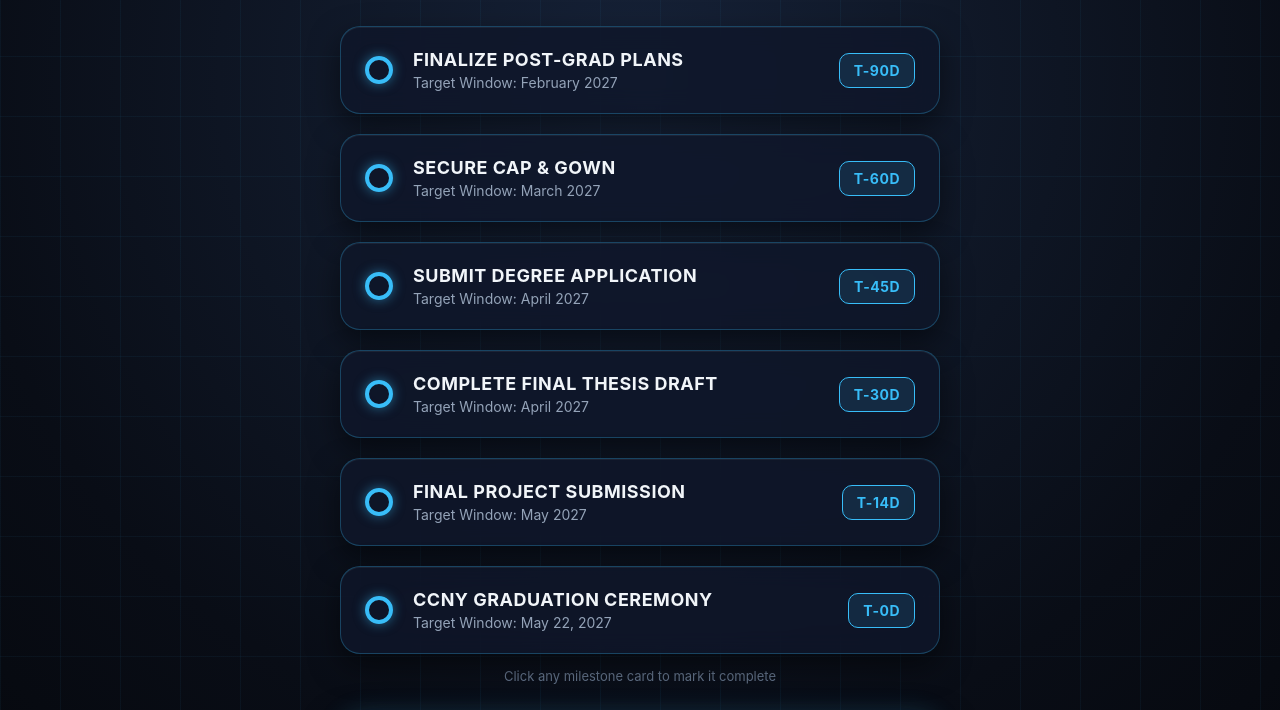
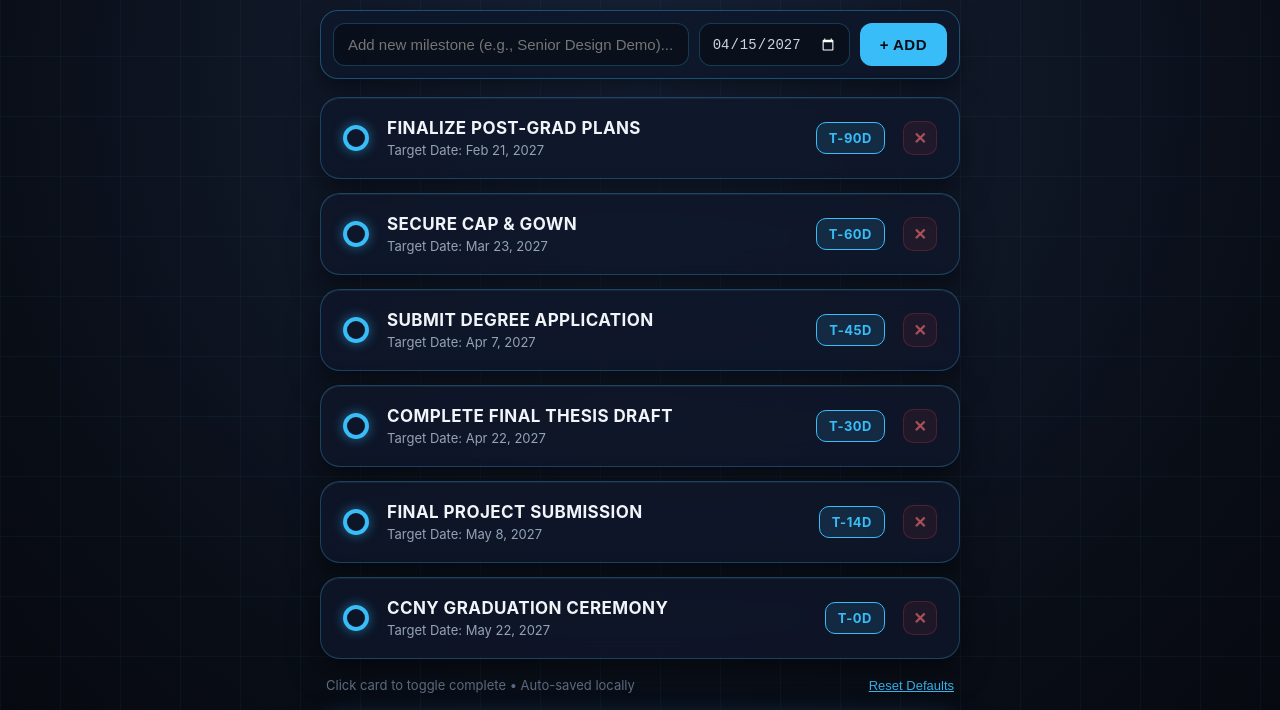
Before and after one commit to yuss93/graduation-deadline-tracker, a plain HTML site: page index.html in a window 1280 px wide. Shown: the part 124-834 px from the top of the page. Drawn offline with Linux system fonts and the light colour scheme.

Commit message:
Add dynamic add/delete task CRUD and localStorage persistence

```diff
--- a/index.html
+++ b/index.html
@@ -15,7 +15,7 @@
     flex-direction: column;
     align-items: center;
     justify-content: center;
-    padding: 60px 20px;
+    padding: 50px 20px;
     position: relative;
     overflow-x: hidden;
   }
@@ -36,16 +36,16 @@
     position: relative;
     z-index: 1;
     width: 100%;
-    max-width: 600px;
+    max-width: 640px;
     display: flex;
     flex-direction: column;
-    gap: 20px;
+    gap: 18px;
   }
 
   .header {
     border-left: 6px solid #38bdf8;
     padding-left: 20px;
-    margin-bottom: 10px;
+    margin-bottom: 6px;
   }
 
   .header h1 {
@@ -64,14 +64,79 @@
     letter-spacing: 0.5px;
   }
 
+  /* Add Task Control Bar */
+  .add-bar {
+    display: flex;
+    gap: 10px;
+    background: rgba(15, 23, 42, 0.85);
+    border: 1px solid rgba(56, 189, 248, 0.35);
+    padding: 12px;
+    border-radius: 18px;
+    box-shadow: 0 10px 25px rgba(0, 0, 0, 0.45);
+    backdrop-filter: blur(12px);
+  }
+
+  .add-bar input[type="text"] {
+    flex: 1;
+    background: rgba(9, 13, 22, 0.7);
+    border: 1px solid rgba(56, 189, 248, 0.25);
+    border-radius: 12px;
+    padding: 12px 14px;
+    color: #f8fafc;
+    font-size: 15px;
+    outline: none;
+    transition: border-color 0.2s ease, box-shadow 0.2s ease;
+  }
+
+  .add-bar input[type="text"]:focus {
+    border-color: #38bdf8;
+    box-shadow: 0 0 12px rgba(56, 189, 248, 0.3);
+  }
+
+  .add-bar input[type="date"] {
+    background: rgba(9, 13, 22, 0.7);
+    border: 1px solid rgba(56, 189, 248, 0.25);
+    border-radius: 12px;
+    padding: 10px 12px;
+    color: #cbd5e1;
+    font-size: 14px;
+    outline: none;
+    color-scheme: dark;
+  }
+
+  .add-bar button {
+    background: #38bdf8;
+    color: #090d16;
+    border: none;
+    border-radius: 12px;
+    padding: 12px 20px;
+    font-size: 15px;
+    font-weight: 800;
+    letter-spacing: 0.5px;
+    cursor: pointer;
+    transition: transform 0.2s ease, box-shadow 0.2s ease, background 0.2s ease;
+  }
+
+  .add-bar button:hover {
+    background: #7dd3fc;
+    transform: translateY(-2px);
+    box-shadow: 0 0 18px rgba(56, 189, 248, 0.65);
+  }
+
+  .milestone-list {
+    display: flex;
+    flex-direction: column;
+    gap: 14px;
+  }
+
   .card {
     background: rgba(15, 23, 42, 0.82);
     border: 1px solid rgba(56, 189, 248, 0.28);
     border-radius: 20px;
-    padding: 22px 24px;
+    padding: 20px 22px;
     display: flex;
     align-items: center;
-    gap: 20px;
+    gap: 18px;
     box-shadow: 0 12px 30px rgba(0, 0, 0, 0.5), inset 0 1px 0 rgba(255, 255, 255, 0.06);
     backdrop-filter: blur(12px);
     cursor: pointer;
@@ -82,7 +147,7 @@
   }
 
   .card:hover {
-    transform: translateY(-4px) scale(1.01);
+    transform: translateY(-3px) scale(1.008);
     background: rgba(22, 34, 58, 0.92);
     border-color: #38bdf8;
     box-shadow: 0 18px 36px rgba(0, 0, 0, 0.65),
@@ -93,12 +158,6 @@
   .card:hover .status-ring {
     transform: scale(1.12);
     box-shadow: 0 0 18px rgba(56, 189, 248, 0.85);
-  }
-
-  .card:hover .badge {
-    background: #38bdf8;
-    color: #090d16;
-    box-shadow: 0 0 14px rgba(56, 189, 248, 0.6);
   }
 
   .card.completed {
@@ -113,13 +172,13 @@
   }
 
   .status-ring {
-    width: 28px;
-    height: 28px;
+    width: 26px;
+    height: 26px;
     border-radius: 50%;
     border: 4px solid #38bdf8;
     box-shadow: 0 0 12px rgba(56, 189, 248, 0.5);
     flex-shrink: 0;
-    transition: transform 0.25s ease, box-shadow 0.25s ease, background 0.25s ease, border-color 0.25s ease;
+    transition: all 0.25s ease;
   }
 
   .card.completed .status-ring {
@@ -133,32 +192,20 @@
     color: #94a3b8;
   }
 
-  .card.completed .badge {
-    border-color: #22c55e;
-    color: #22c55e;
-    background: rgba(34, 197, 94, 0.12);
-  }
-
-  .card.completed:hover .badge {
-    background: #22c55e;
-    color: #090d16;
-    box-shadow: 0 0 14px rgba(34, 197, 94, 0.6);
-  }
-
   .card-content {
     flex: 1;
   }
 
   .card-title {
-    font-size: 18px;
+    font-size: 17px;
     font-weight: 700;
     color: #f1f5f9;
-    letter-spacing: 0.5px;
+    letter-spacing: 0.4px;
     transition: color 0.25s ease;
   }
 
   .card-sub {
-    font-size: 14px;
+    font-size: 13px;
     color: #94a3b8;
     margin-top: 4px;
   }
@@ -167,22 +214,55 @@
     background: rgba(56, 189, 248, 0.12);
     border: 1px solid #38bdf8;
     color: #38bdf8;
-    font-size: 14px;
+    font-size: 13px;
     font-weight: 700;
-    padding: 8px 14px;
+    padding: 7px 12px;
     border-radius: 10px;
     letter-spacing: 0.5px;
+    white-space: nowrap;
     transition: all 0.25s ease;
+  }
+
+  .card.completed .badge {
+    border-color: #22c55e;
+    color: #22c55e;
+    background: rgba(34, 197, 94, 0.12);
+  }
+
+  .delete-btn {
+    background: rgba(239, 68, 68, 0.12);
+    border: 1px solid rgba(239, 68, 68, 0.35);
+    color: #f87171;
+    width: 34px;
+    height: 34px;
+    border-radius: 10px;
+    font-size: 16px;
+    font-weight: 700;
+    display: flex;
+    align-items: center;
+    justify-content: center;
+    cursor: pointer;
+    opacity: 0.65;
+    transition: all 0.2s ease;
+  }
+
+  .delete-btn:hover {
+    opacity: 1;
+    background: #ef4444;
+    color: #fff;
+    border-color: #ef4444;
+    box-shadow: 0 0 14px rgba(239, 68, 68, 0.6);
+    transform: scale(1.08);
   }
 
   .countdown-box {
     background: linear-gradient(135deg, rgba(15, 23, 42, 0.92), rgba(30, 41, 59, 0.88));
     border: 2px solid #38bdf8;
     border-radius: 24px;
-    padding: 32px;
+    padding: 30px;
     text-align: center;
     box-shadow: 0 16px 40px rgba(0, 0, 0, 0.7), 0 0 25px rgba(56, 189, 248, 0.25);
-    margin-top: 10px;
+    margin-top: 6px;
     transition: transform 0.3s ease, box-shadow 0.3s ease;
   }
 
@@ -201,18 +281,33 @@
   }
 
   .countdown-target {
-    font-size: 15px;
+    font-size: 14px;
     color: #cbd5e1;
     margin-top: 8px;
     letter-spacing: 1px;
     font-weight: 600;
   }
 
-  .hint {
-    text-align: center;
+  .footer-bar {
+    display: flex;
+    justify-content: space-between;
+    align-items: center;
     font-size: 13px;
     color: #64748b;
-    margin-top: -6px;
+    padding: 0 6px;
+  }
+
+  .reset-link {
+    color: #38bdf8;
+    cursor: pointer;
+    text-decoration: underline;
+    background: none;
+    border: none;
+    font-size: 13px;
+  }
+
+  @media (max-width: 560px) {
+    .add-bar { flex-direction: column; }
   }
 </style>
 </head>
@@ -223,61 +318,18 @@
       <p>CCNY B.E. COMPUTER ENGINEERING • CLASS OF 2027</p>
     </div>
 
-    <div class="card" onclick="toggleMilestone(this)">
-      <div class="status-ring"></div>
-      <div class="card-content">
-        <div class="card-title">FINALIZE POST-GRAD PLANS</div>
-        <div class="card-sub">Target Window: February 2027</div>
-      </div>
-      <div class="badge" data-default="T-90D">T-90D</div>
+    <form class="add-bar" onsubmit="addTask(event)">
+      <input type="text" id="taskInput" placeholder="Add new milestone (e.g., Senior Design Demo)..." required>
+      <input type="date" id="dateInput" value="2027-04-15" required>
+      <button type="submit">+ ADD</button>
+    </form>
+
+    <div class="milestone-list" id="milestoneList"></div>
+
+    <div class="footer-bar">
+      <span>Click card to toggle complete • Auto-saved locally</span>
+      <button class="reset-link" onclick="resetDefaults()">Reset Defaults</button>
     </div>
-
-    <div class="card" onclick="toggleMilestone(this)">
-      <div class="status-ring"></div>
-      <div class="card-content">
-        <div class="card-title">SECURE CAP & GOWN</div>
-        <div class="card-sub">Target Window: March 2027</div>
-      </div>
-      <div class="badge" data-default="T-60D">T-60D</div>
-    </div>
-
-    <div class="card" onclick="toggleMilestone(this)">
-      <div class="status-ring"></div>
-      <div class="card-content">
-        <div class="card-title">SUBMIT DEGREE APPLICATION</div>
-        <div class="card-sub">Target Window: April 2027</div>
-      </div>
-      <div class="badge" data-default="T-45D">T-45D</div>
-    </div>
-
-    <div class="card" onclick="toggleMilestone(this)">
-      <div class="status-ring"></div>
-      <div class="card-content">
-        <div class="card-title">COMPLETE FINAL THESIS DRAFT</div>
-        <div class="card-sub">Target Window: April 2027</div>
-      </div>
-      <div class="badge" data-default="T-30D">T-30D</div>
-    </div>
-
-    <div class="card" onclick="toggleMilestone(this)">
-      <div class="status-ring"></div>
-      <div class="card-content">
-        <div class="card-title">FINAL PROJECT SUBMISSION</div>
-        <div class="card-sub">Target Window: May 2027</div>
-      </div>
-      <div class="badge" data-default="T-14D">T-14D</div>
-    </div>
-
-    <div class="card" onclick="toggleMilestone(this)">
-      <div class="status-ring"></div>
-      <div class="card-content">
-        <div class="card-title">CCNY GRADUATION CEREMONY</div>
-        <div class="card-sub">Target Window: May 22, 2027</div>
-      </div>
-      <div class="badge" data-default="T-0D">T-0D</div>
-    </div>
-
-    <div class="hint">Click any milestone card to mark it complete</div>
 
     <div class="countdown-box">
       <div class="countdown-number" id="timer">LOADING...</div>
@@ -286,16 +338,102 @@
   </div>
 
   <script>
-    function toggleMilestone(card) {
-      card.classList.toggle("completed");
-      const badge = card.querySelector(".badge");
-      badge.textContent = card.classList.contains("completed") ? "DONE ✓" : badge.dataset.default;
+    const GRAD_DATE = new Date("2027-05-22T09:00:00");
+    const STORAGE_KEY = "ccny_grad_milestones_v1";
+
+    const DEFAULT_TASKS = [
+      { id: 1, title: "FINALIZE POST-GRAD PLANS", date: "2027-02-21", completed: false },
+      { id: 2, title: "SECURE CAP & GOWN", date: "2027-03-23", completed: false },
+      { id: 3, title: "SUBMIT DEGREE APPLICATION", date: "2027-04-07", completed: false },
+      { id: 4, title: "COMPLETE FINAL THESIS DRAFT", date: "2027-04-22", completed: false },
+      { id: 5, title: "FINAL PROJECT SUBMISSION", date: "2027-05-08", completed: false },
+      { id: 6, title: "CCNY GRADUATION CEREMONY", date: "2027-05-22", completed: false }
+    ];
+
+    let tasks = JSON.parse(localStorage.getItem(STORAGE_KEY)) || DEFAULT_TASKS;
+
+    function saveTasks() {
+      localStorage.setItem(STORAGE_KEY, JSON.stringify(tasks));
     }
 
-    const target = new Date("2027-05-22T09:00:00").getTime();
+    function calculateTMinus(dateStr) {
+      const taskDate = new Date(dateStr + "T09:00:00");
+      const diffDays = Math.max(Math.round((GRAD_DATE - taskDate) / (1000 * 60 * 60 * 24)), 0);
+      return `T-${diffDays}D`;
+    }
+
+    function formatDisplayDate(dateStr) {
+      const d = new Date(dateStr + "T09:00:00");
+      return d.toLocaleDateString("en-US", { month: "short", day: "numeric", year: "numeric" });
+    }
+
+    function renderTasks() {
+      const list = document.getElementById("milestoneList");
+      list.innerHTML = "";
+
+      tasks.forEach(task => {
+        const card = document.createElement("div");
+        card.className = `card ${task.completed ? "completed" : ""}`;
+        card.onclick = () => toggleTask(task.id);
+
+        const badgeLabel = task.completed ? "DONE ✓" : calculateTMinus(task.date);
+
+        card.innerHTML = `
+          <div class="status-ring"></div>
+          <div class="card-content">
+            <div class="card-title">${task.title}</div>
+            <div class="card-sub">Target Date: ${formatDisplayDate(task.date)}</div>
+          </div>
+          <div class="badge">${badgeLabel}</div>
+          <button class="delete-btn" title="Delete milestone" onclick="deleteTask(event, ${task.id})">✕</button>
+        `;
+        list.appendChild(card);
+      });
+    }
+
+    function addTask(e) {
+      e.preventDefault();
+      const input = document.getElementById("taskInput");
+      const dateInput = document.getElementById("dateInput");
+      const title = input.value.trim().toUpperCase();
+      if (!title) return;
+
+      tasks.push({
+        id: Date.now(),
+        title: title,
+        date: dateInput.value,
+        completed: false
+      });
+
+      // Sort chronologically by target date
+      tasks.sort((a, b) => new Date(a.date) - new Date(b.date));
+      saveTasks();
+      renderTasks();
+      input.value = "";
+    }
+
+    function toggleTask(id) {
+      tasks = tasks.map(t => t.id === id ? { ...t, completed: !t.completed } : t);
+      saveTasks();
+      renderTasks();
+    }
+
+    function deleteTask(e, id) {
+      e.stopPropagation(); // Prevent triggering toggleTask
+      tasks = tasks.filter(t => t.id !== id);
+      saveTasks();
+      renderTasks();
+    }
+
+    function resetDefaults() {
+      tasks = [...DEFAULT_TASKS];
+      saveTasks();
+      renderTasks();
+    }
+
     function updateClock() {
       const now = Date.now();
-      const diff = Math.max(target - now, 0);
+      const diff = Math.max(GRAD_DATE.getTime() - now, 0);
       const d = Math.floor(diff / (1000 * 60 * 60 * 24));
       const h = Math.floor((diff / (1000 * 60 * 60)) % 24);
       const m = Math.floor((diff / 1000 / 60) % 60);
@@ -303,6 +441,8 @@
       document.getElementById("timer").textContent =
         `${String(d).padStart(3, '0')}D : ${String(h).padStart(2, '0')}H : ${String(m).padStart(2, '0')}M : ${String(s).padStart(2, '0')}S`;
     }
+
+    renderTasks();
     updateClock();
     setInterval(updateClock, 1000);
   </script>
```
